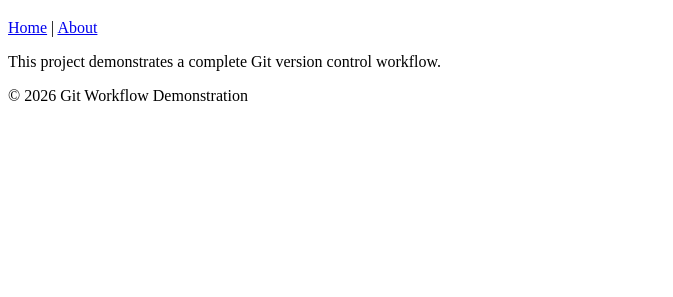
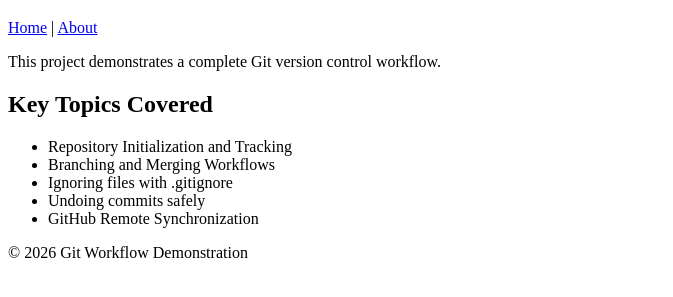
Before and after one commit to Sachith77/bits-git-assignment, a plain HTML site: page index.html in a window 1280 px wide. Shown: the part 61-358 px from the top of the page, without its empty margins (0-673 px from the left). Drawn offline with Linux system fonts and the light colour scheme.

Commit message:
Update index.html: Add key topics covered section

```diff
--- a/index.html
+++ b/index.html
@@ -15,6 +15,16 @@
     </header>
     <main>
         <p>This project demonstrates a complete Git version control workflow.</p>
+        <section id="features">
+            <h2>Key Topics Covered</h2>
+            <ul>
+                <li>Repository Initialization and Tracking</li>
+                <li>Branching and Merging Workflows</li>
+                <li>Ignoring files with .gitignore</li>
+                <li>Undoing commits safely</li>
+                <li>GitHub Remote Synchronization</li>
+            </ul>
+        </section>
     </main>
     <footer>
         <p>&copy; 2026 Git Workflow Demonstration</p>
```
